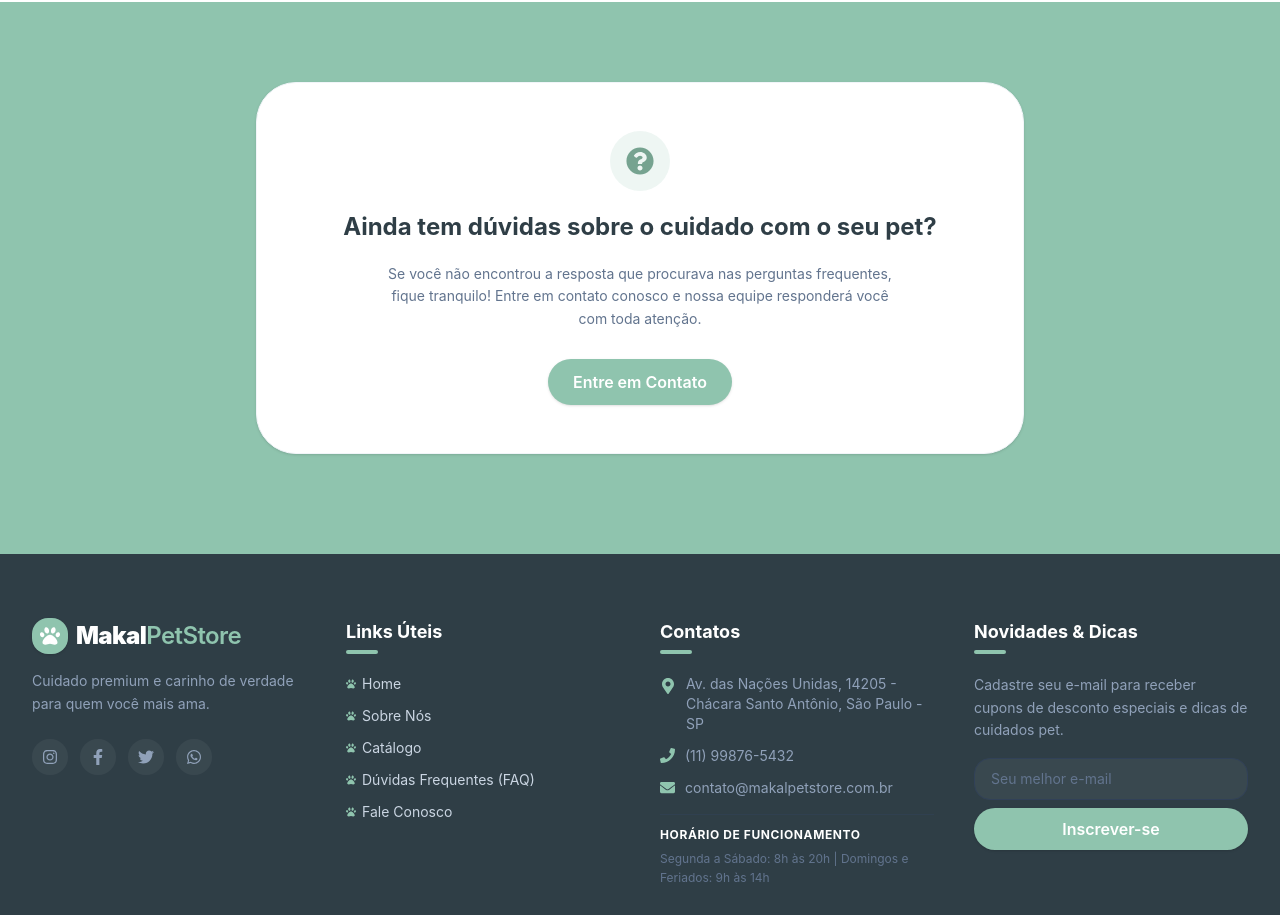
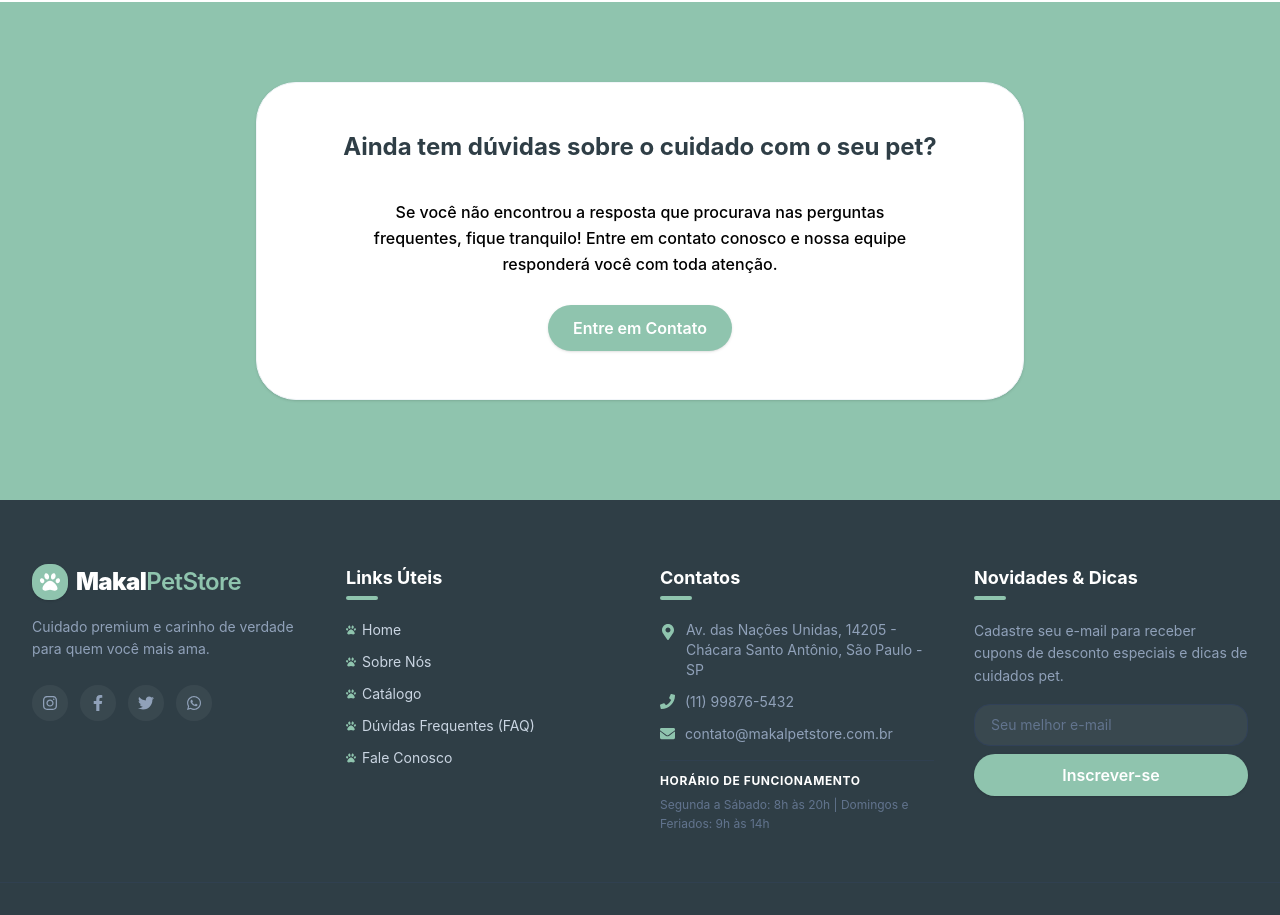
Before and after one commit to abatisella-dotcom/18-08, a React (Vite) app: page /faq in a window 1280 px wide. Shown: the part 1000-1915 px from the top of the page. Built offline with nearby package versions, Linux system fonts and the light colour scheme.

Commit message:
finalização do FAQ

```diff
--- a/src/pages/Faq.jsx
+++ b/src/pages/Faq.jsx
@@ -82,11 +82,9 @@ function Faq() {
       <Section className="bg-[#8fc4ae] pb-24!">
         <Container>
           <div className="bg-white rounded-[2.5rem] border border-slate-100 p-8 sm:p-12 shadow-sm max-w-3xl mx-auto text-center flex flex-col items-center gap-5">
-            <div className="bg-[#8fc4ae]/15 text-[#76a390] p-4 rounded-full">
-              <FaQuestionCircle size={28} />
-            </div>
+
             <h3 className="text-xl sm:text-2xl font-bold text-[#2f3e46]">Ainda tem dúvidas sobre o cuidado com o seu pet?</h3>
-            <p className="text-slate-500 text-sm leading-relaxed max-w-lg">
+            <p className="text-black-500 text-sm leading-relaxed text-sm md:text-base mt-4 max-w-xl mx-auto font-medium">
               Se você não encontrou a resposta que procurava nas perguntas frequentes, fique tranquilo! Entre em contato conosco e nossa equipe responderá você com toda atenção.
             </p>
             <Link to="/contato" className="mt-2">
```
